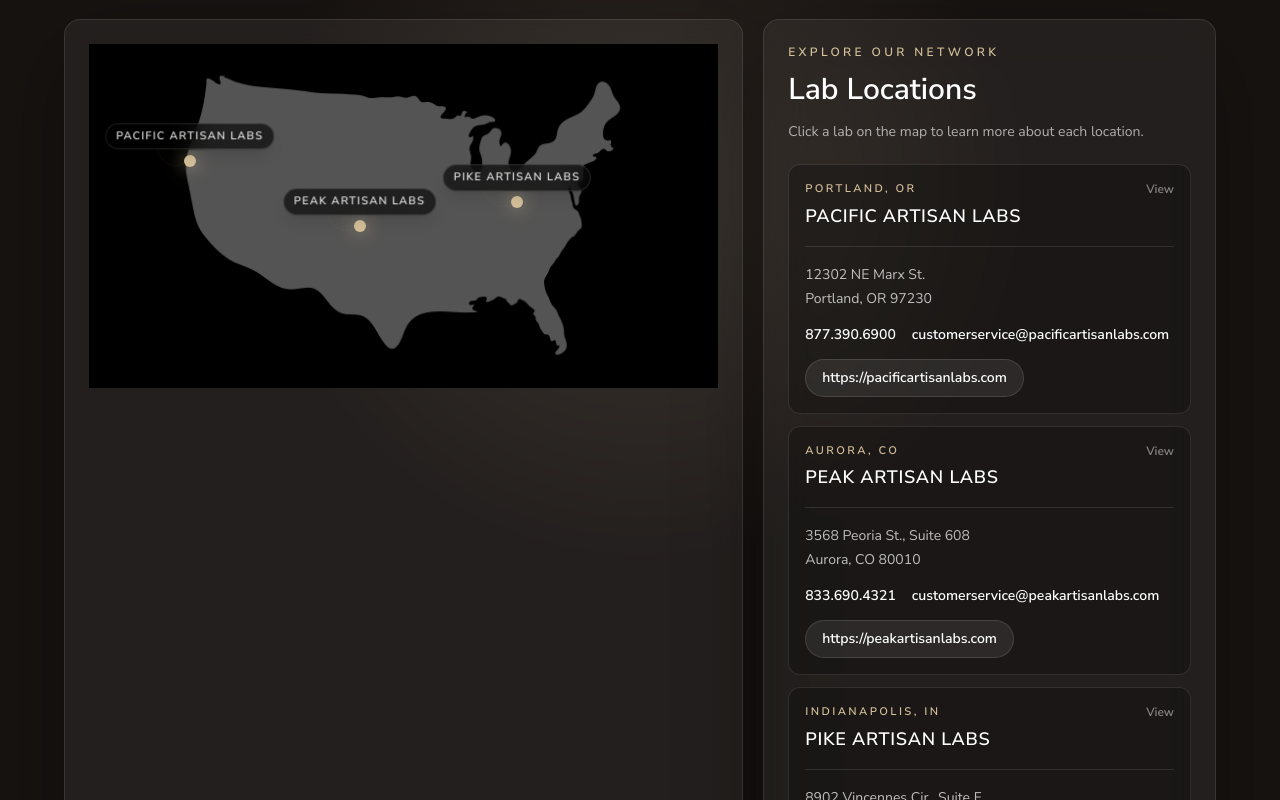
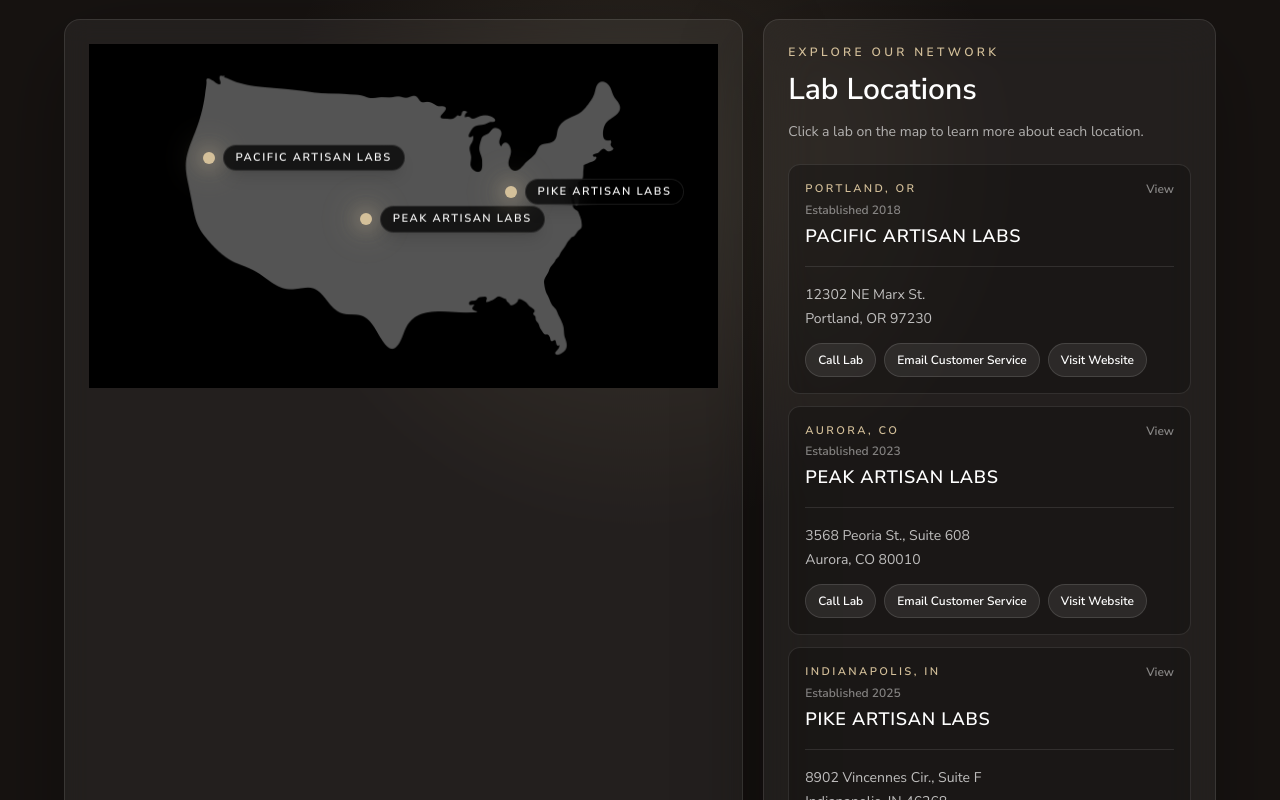
Before and after one commit to jimdayok/artisan-site, a Next.js app: page /artisan-model in a window 1280 px wide. Shown: the part 5160-5960 px from the top of the page. Built offline with nearby package versions, Linux system fonts and the light colour scheme.

Commit message:
update homepage layout and artisan model

```diff
--- a/app/components/NetworkMap.tsx
+++ b/app/components/NetworkMap.tsx
@@ -12,36 +12,39 @@
     city: "Portland",
     state: "OR",
     label: "Pacific Artisan Labs",
+    established: "2018",
     address: ["12302 NE Marx St.", "Portland, OR 97230"],
     phone: "877.390.6900",
     phoneHref: "8773906900",
     email: "customerservice@pacificartisanlabs.com",
     website: "https://pacificartisanlabs.com",
-    position: { left: "16%", top: "34%" },
+    position: { left: "19%", top: "33%" },
   },
   {
     id: "peak" as const,
     city: "Aurora",
     state: "CO",
     label: "Peak Artisan Labs",
+    established: "2023",
     address: ["3568 Peoria St., Suite 608", "Aurora, CO 80010"],
     phone: "833.690.4321",
     phoneHref: "8336904321",
     email: "customerservice@peakartisanlabs.com",
     website: "https://peakartisanlabs.com",
-    position: { left: "43%", top: "53%" },
+    position: { left: "44%", top: "51%" },
   },
   {
     id: "pike" as const,
     city: "Indianapolis",
     state: "IN",
     label: "Pike Artisan Labs",
+    established: "2025",
     address: ["8902 Vincennes Cir., Suite F", "Indianapolis, IN 46268"],
     phone: "888.239.0303",
     phoneHref: "8882390303",
     email: "customerservice@pikeartisanlabs.com",
     website: "https://pikeartisanlabs.com",
-    position: { left: "68%", top: "46%" },
+    position: { left: "67%", top: "43%" },
   },
 ];
 
@@ -94,21 +97,21 @@
                     onClick={() => setActiveLabId((current) => (current === lab.id ? null : lab.id))}
                     aria-pressed={isSelected}
                     aria-label={`Show details for ${lab.label}`}
-                    className={`absolute z-10 transition duration-300 ${
+                    className={`absolute z-10 -translate-x-1/2 -translate-y-1/2 group transition duration-300 ${
                       isDimmed ? "opacity-45" : "opacity-100"
                     }`}
                     style={lab.position}
                   >
-                    <span className={`absolute left-0 top-0 h-7 w-7 -translate-x-1/2 -translate-y-1/2 rounded-full border bg-[#d4c09a]/10 aln-map-pulse ${
-                      isSelected ? "border-[#fff3d7]/70" : "border-[#d4c09a]/45"
+                    <span className={`absolute left-1/2 top-1/2 h-10 w-10 -translate-x-1/2 -translate-y-1/2 rounded-full bg-[#d4c09a]/20 blur-lg opacity-80 transition group-hover:opacity-100 ${
+                      isSelected ? "scale-110 opacity-100" : "animate-pulse"
                     }`} />
-                    <span className={`absolute left-0 top-0 h-3 w-3 -translate-x-1/2 -translate-y-1/2 rounded-full bg-[#d4c09a] shadow-[0_0_18px_rgba(212,192,154,0.78)] transition ${
+                    <span className={`relative block h-3 w-3 rounded-full bg-[#d4c09a] shadow-[0_0_20px_rgba(212,192,154,0.9)] transition ${
                       isSelected ? "scale-125 ring-4 ring-[#d4c09a]/18" : ""
                     }`} />
-                    <span className={`absolute left-0 top-0 -translate-x-1/2 -translate-y-[calc(100%+0.7rem)] whitespace-nowrap rounded-full border px-2 py-1 text-[8px] font-semibold uppercase tracking-[0.1em] shadow-lg backdrop-blur-md transition sm:px-2.5 sm:text-[10px] md:text-[11px] ${
+                    <span className={`absolute left-5 top-1/2 -translate-y-1/2 whitespace-nowrap rounded-full border px-3 py-1 text-[9px] font-semibold uppercase tracking-[0.14em] shadow-lg backdrop-blur-md transition sm:text-[10px] md:text-[11px] ${
                       isSelected
                         ? "border-[#d4c09a]/60 bg-[#d4c09a] text-black"
-                        : "border-white/12 bg-black/62 text-white/88 hover:border-[#d4c09a]/45 hover:text-white"
+                        : "border-white/10 bg-black/75 text-white hover:border-[#d4c09a]/45"
                     }`}>
                       {lab.label}
                     </span>
@@ -165,6 +168,9 @@
                           <p className="text-[11px] font-semibold uppercase tracking-[0.22em] text-[#d4c09a]">
                             {lab.city}, {lab.state}
                           </p>
+                          <p className="mt-1 text-xs font-semibold text-white/46">
+                            Established {lab.established}
+                          </p>
                           <h4 className="mt-1 text-lg font-semibold uppercase tracking-[0.04em] text-white">
                             {lab.label}
                           </h4>
@@ -190,22 +196,28 @@
                                 <div key={line}>{line}</div>
                               ))}
                             </div>
-                            <div className="flex flex-wrap gap-x-4 gap-y-2">
-                              <a href={`tel:${lab.phoneHref}`} className="font-semibold text-white transition hover:text-[#d4c09a]">
-                                {lab.phone}
+                            <div className="flex flex-wrap gap-2">
+                              <a
+                                href={`tel:${lab.phoneHref}`}
+                                className="inline-flex rounded-full border border-white/12 bg-white/8 px-3 py-2 text-xs font-semibold text-white transition hover:border-[#d4c09a]/55 hover:bg-[#d4c09a] hover:text-black"
+                              >
+                                Call Lab
                               </a>
-                              <a href={`mailto:${lab.email}`} className="break-words font-semibold text-white transition hover:text-[#d4c09a]">
-                                {lab.email}
+                              <a
+                                href={`mailto:${lab.email}`}
+                                className="inline-flex rounded-full border border-white/12 bg-white/8 px-3 py-2 text-xs font-semibold text-white transition hover:border-[#d4c09a]/55 hover:bg-[#d4c09a] hover:text-black"
+                              >
+                                Email Customer Service
+                              </a>
+                              <a
+                                href={lab.website}
+                                target="_blank"
+                                rel="noreferrer"
+                                className="inline-flex rounded-full border border-white/12 bg-white/8 px-3 py-2 text-xs font-semibold text-white transition hover:border-[#d4c09a]/55 hover:bg-[#d4c09a] hover:text-black"
+                              >
+                                Visit Website
                               </a>
                             </div>
-                            <a
-                              href={lab.website}
-                              target="_blank"
-                              rel="noreferrer"
-                              className="inline-flex rounded-full border border-white/12 bg-white/8 px-4 py-2 text-sm font-semibold text-white transition hover:border-[#d4c09a]/55 hover:bg-[#d4c09a] hover:text-black"
-                            >
-                              {lab.website}
-                            </a>
                           </div>
                         </motion.div>
                       )}
--- a/app/page.tsx
+++ b/app/page.tsx
@@ -316,13 +316,20 @@
         </div>
       </section>
 
-      {/* SOLUTION */}
+      {/* SOLUTION / HOW IT WORKS */}
       <section
-        id="better-model"
         data-theme="light"
-        className="relative bg-[#f2eee7] px-6 py-16 text-black md:py-[72px]"
+        className="relative px-6 py-16 text-black md:py-[72px]"
+        style={{
+          backgroundImage: "url('/backgroundwithglasses2.jpeg')",
+          backgroundSize: "cover",
+          backgroundPosition: "center",
+          backgroundAttachment: "fixed",
+        }}
       >
+        <div className="pointer-events-none absolute inset-0 bg-white/70" />
         <div className="relative z-20 max-w-7xl mx-auto">
+          <div id="better-model" className="scroll-mt-24">
             <motion.div {...fadeUp}>
               <h2 className="text-4xl md:text-5xl font-semibold">The Better Model</h2>
               <p className="mt-4 max-w-3xl text-lg text-black/72">
@@ -346,7 +353,7 @@
                 <motion.div
                   key={card.title}
                   variants={cardReveal}
-                className="rounded-2xl border border-[#d6c3a1]/50 bg-[#fffaf2] p-6 shadow-[0_18px_45px_rgba(49,39,26,0.08)] transition hover:-translate-y-1 hover:border-[#c9b28b] hover:shadow-[0_24px_64px_rgba(49,39,26,0.13)]"
+                  className="rounded-2xl border border-[#d6c3a1]/50 bg-[#fffaf2]/85 p-6 shadow-[0_18px_45px_rgba(49,39,26,0.08)] backdrop-blur-md transition hover:-translate-y-1 hover:border-[#c9b28b] hover:bg-[#fffaf2] hover:shadow-[0_24px_64px_rgba(49,39,26,0.13)]"
                 >
                   <div className="text-xs uppercase tracking-[0.24em] text-black/50 md:tracking-[0.28em]">{card.title}</div>
                   <div className="mt-2 text-xl font-semibold text-[#1f1718]">{card.body}</div>
@@ -354,22 +361,10 @@
               ))}
             </motion.div>
           </div>
-      </section>
 
-      {/* OUR MODEL / HOW IT WORKS */}
-      <section
-        id="how-it-works"
-        data-theme="light"
-        className="relative px-6 py-16 text-black md:py-[72px]"
-        style={{
-          backgroundImage: "url('/backgroundwithglasses2.jpeg')",
-          backgroundSize: "cover",
-          backgroundPosition: "center",
-          backgroundAttachment: "fixed",
-        }}
-      >
-        <div className="pointer-events-none absolute inset-0 bg-white/70" />
-        <div className="relative z-20 max-w-7xl mx-auto">
+          <div className="my-20 h-px w-full bg-black/10" />
+
+          <div id="how-it-works" className="scroll-mt-24">
             <motion.div {...fadeUp}>
               <h2 className="text-4xl md:text-5xl font-semibold">How the Network Works</h2>
               <p className="mt-4 text-lg text-black/75 max-w-3xl">
@@ -392,7 +387,7 @@
                 <motion.div
                   key={step.title}
                   variants={cardReveal}
-                className="rounded-2xl bg-white/80 border border-black/10 p-5 shadow transition hover:-translate-y-1 hover:border-[#c9b28b] hover:bg-white hover:shadow-[0_24px_64px_rgba(49,39,26,0.12)] md:p-6"
+                  className="rounded-2xl bg-white/80 border border-black/10 p-5 shadow backdrop-blur-md transition hover:-translate-y-1 hover:border-[#c9b28b] hover:bg-white hover:shadow-[0_24px_64px_rgba(49,39,26,0.12)] md:p-6"
                 >
                   <div className="text-xs uppercase tracking-[0.28em] text-black/50">{step.title}</div>
                   <div className="mt-2 text-xl font-semibold text-[#1f1718]">{step.body}</div>
@@ -417,6 +412,7 @@
               </a>
             </div>
           </div>
+        </div>
       </section>
 
       {/* OUR LABS */}
@@ -426,7 +422,7 @@
       <section
         id="capabilities"
         data-theme="dark"
-        className="relative overflow-hidden px-6 py-24 md:py-28 lg:min-h-screen"
+        className="relative px-6 py-24 md:py-28 lg:min-h-screen"
       >
         <div
           className="pointer-events-none absolute inset-0 bg-cover bg-center opacity-[0.18]"
```
Lines whose indentation alone changed are shown as unchanged.
